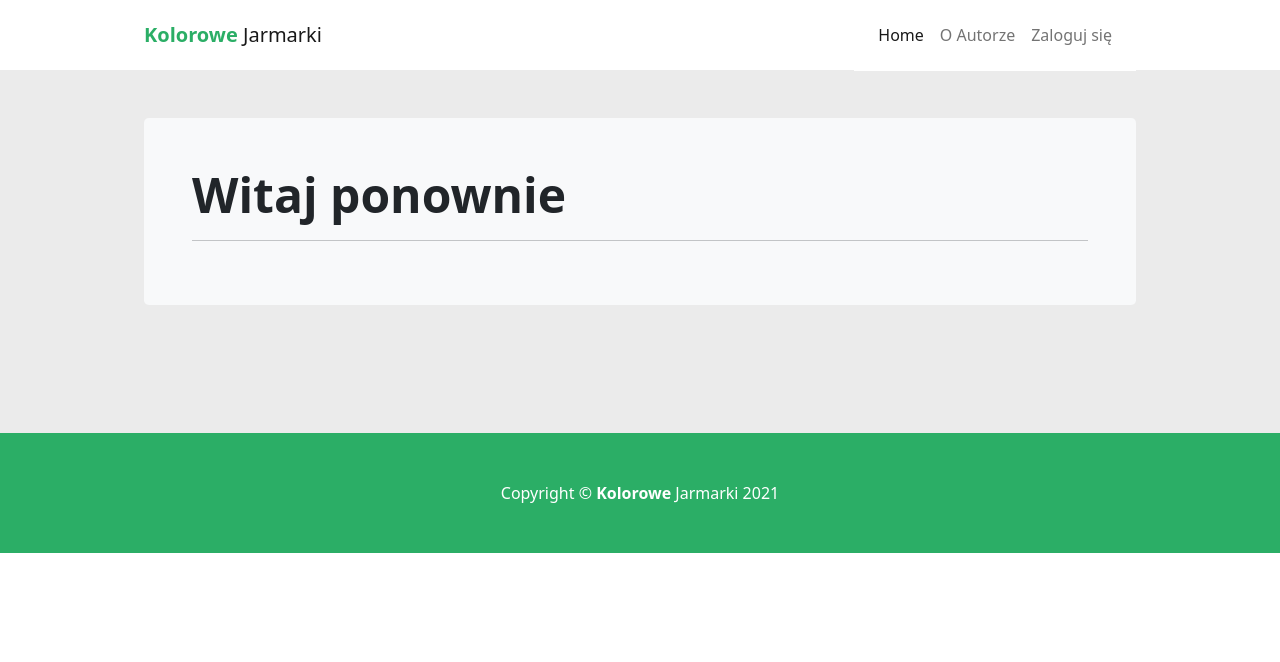
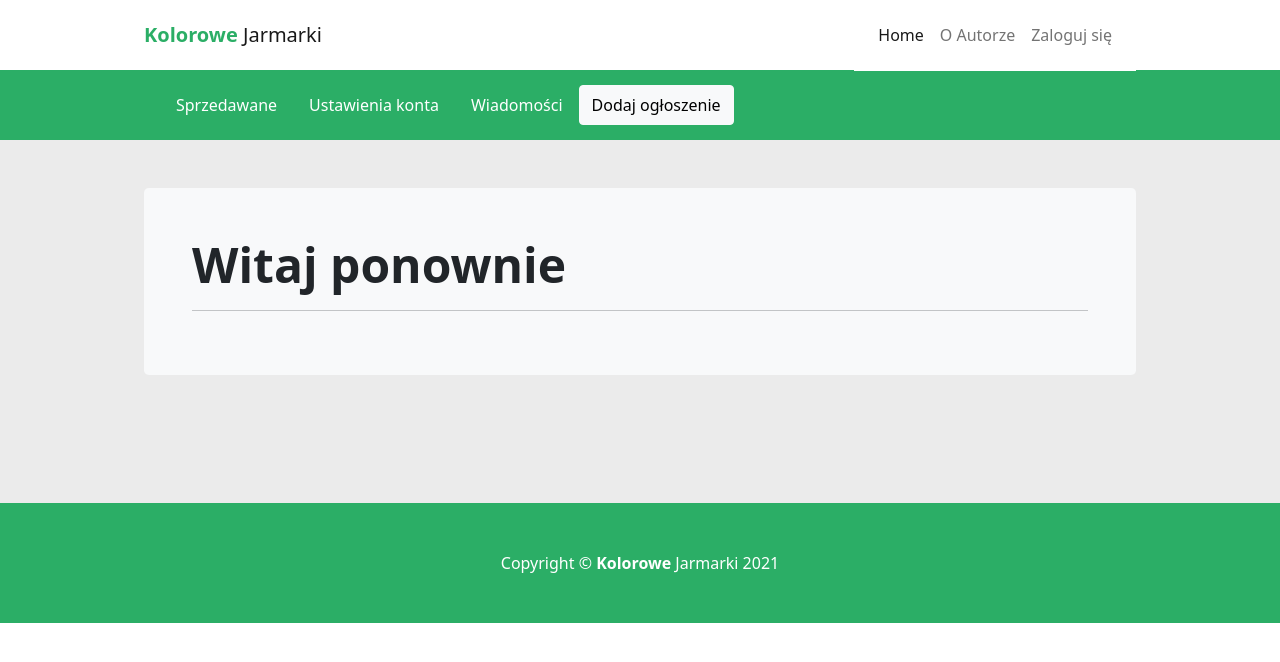
Before and after one commit to narutoziak/kolorowe-jarmarki, a plain HTML site: page home.html in a window 1280 px wide. Drawn offline with nearby package versions, Linux system fonts and the light colour scheme.

Commit message:
Changing my account ui

```diff
--- a/css/main.css
+++ b/css/main.css
@@ -111,6 +111,32 @@
     display: none;
 }
 
+.user--account{
+    background-color: #2bae66ff;
+    width: 100%;
+    height: 70px;
+}
+
+.myacc-container {
+    width: 80%;
+    height: 100%;
+    margin: auto;
+    display: flex;
+    align-items: center;
+    justify-content: left;
+}
+
+.myacc-container > *{
+    margin: 0;
+    list-style: none;
+    display: flex;
+    flex-wrap: wrap;
+}
+
+.user--account .nav-link{
+    color: white;
+}
+
 @media screen and (max-width: 992px) {
     .carousel-inner img{
         height: 300px;
--- a/home.html
+++ b/home.html
@@ -24,6 +24,16 @@
         <nav class="navbar navbar-expand-lg navbar-light">
         </nav>
        <div class="container-main">
+           <nav class="user--account">
+            <div class="myacc-container">
+                    <ul>
+                        <li class="nav-item"><a class="nav-link active" aria-current="page" href="index.html">Sprzedawane</a></li>
+                        <li class="nav-item"><a class="nav-link" href="autor.html">Ustawienia konta</a></li>
+                        <li class="nav-item"><a class="nav-link" href="autor.html">Wiadomości</a></li>
+                        <button class="btn btn-light">Dodaj ogłoszenie</button>
+                    </ul>
+            </div>
+           </nav>
         <header class="py-5">
             <div class="container-fluid px-lg-5">
                 <div class="p-4 p-lg-5 bg-light rounded-3">
--- a/js/main.js
+++ b/js/main.js
@@ -85,12 +85,31 @@ const row = document.querySelector('.row.store--items');
             }
     }else{
         userType.innerHTML = `Aktualnie sprzedajesz:`;
+
         createAd();
         // showStatistics();
         sendToDb(userSession.radioType);
+
         showStatistics();
+        checkIfHaveProducts().then(product => {
+            console.log(product);
+        });
     }
 }
+
+const checkIfHaveProducts = async () => {
+    console.log('tses');
+    db.collection('produkty').get().then(doc => {
+        if(doc.exists){
+            console.log(doc.data());
+        }else{
+            console.log('err');
+        }
+    })
+    const items = document.querySelectorAll('.product--item');
+    return items;
+}
+
 
 const compareItems = (product, id) => {
     let html = ``;
```
